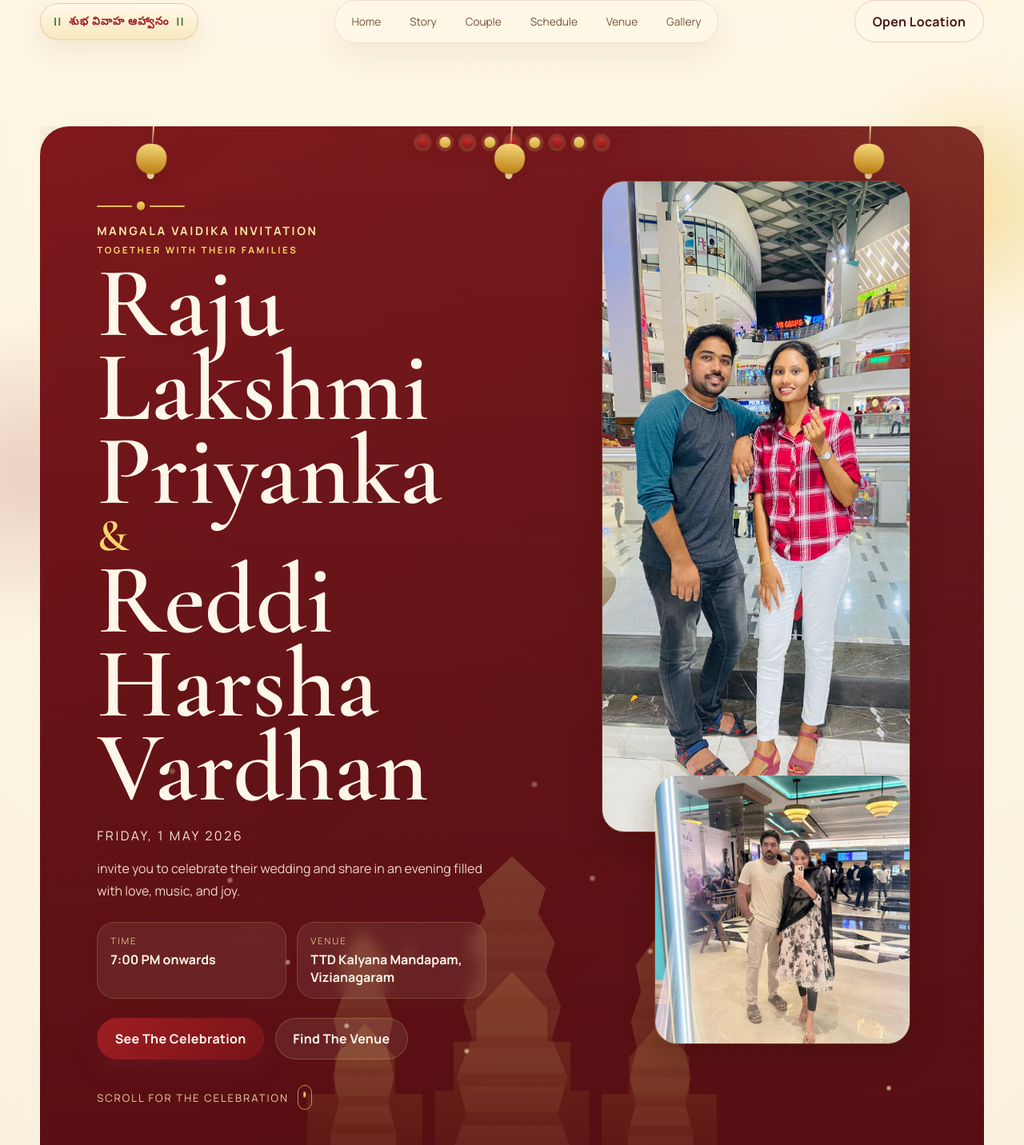
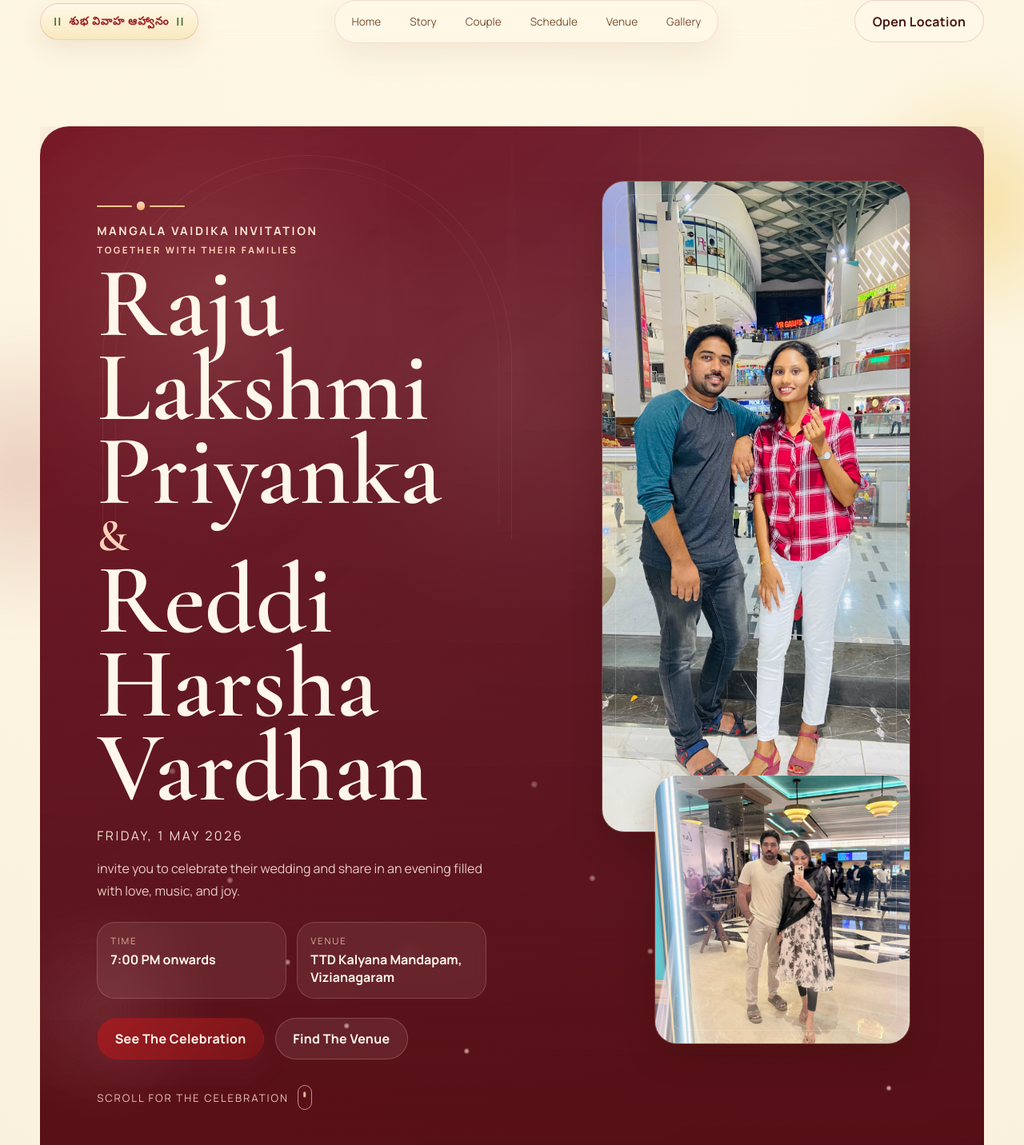
Before and after one commit to harsha1598/harshawedspriya, a React (Vite) app: page / in a window 1280 px wide. Shown: the part 16-1448 px from the top of the page at 80% size. Built offline with nearby package versions, Linux system fonts and the light colour scheme.

Commit message:
updated theme and content

```diff
--- a/src/App.jsx
+++ b/src/App.jsx
@@ -44,35 +44,6 @@ const sparkleItems = Array.from({ length: 14 }, (_, index) => ({
   duration: `${8 + (index % 5) * 1.6}s`,
 }));
 
-function TempleDecor() {
-  return (
-    <div className="hero__temple" aria-hidden="true">
-      <div className="hero__temple-bg">
-        <span className="hero__gopuram hero__gopuram--left" />
-        <span className="hero__gopuram hero__gopuram--center" />
-        <span className="hero__gopuram hero__gopuram--right" />
-      </div>
-      <div className="hero__garland">
-        {Array.from({ length: 9 }, (_, index) => (
-          <span key={index} />
-        ))}
-      </div>
-      <div className="hero__bells">
-        {Array.from({ length: 3 }, (_, index) => (
-          <span key={index} className="hero__bell">
-            <i />
-          </span>
-        ))}
-      </div>
-      <div className="hero__silhouette">
-        <span />
-        <span />
-        <span />
-      </div>
-    </div>
-  );
-}
-
 function SparkleField() {
   return (
     <div className="sparkles" aria-hidden="true">
@@ -117,9 +88,17 @@ function Hero({ couple, event, venue, buttons, heroImages }) {
   return (
     <section className="hero reveal-on-scroll is-visible" id="home">
       <div className="hero__backdrop" />
-      <TempleDecor />
+      <div className="hero__light-rays" aria-hidden="true">
+        <span />
+        <span />
+        <span />
+      </div>
       <SparkleField />
       <div className="hero__content">
+        <div className="hero__arch" aria-hidden="true">
+          <span className="hero__arch-line hero__arch-line--outer" />
+          <span className="hero__arch-line hero__arch-line--inner" />
+        </div>
         <div className="hero__ornament" aria-hidden="true">
           <span />
           <span />
--- a/src/content/siteContent.json
+++ b/src/content/siteContent.json
@@ -75,13 +75,13 @@
   "story": {
     "enabled": true,
     "eyebrow": "Our Story",
-    "title": "From a gentle hello to a forever promise",
-    "intro": "Their story began with a conversation that lingered longer than expected and a feeling that arrived quietly, then stayed.",
+    "title": "From college corridors to a forever promise",
+    "intro": "Their story began as collegemates nearly a decade ago, with familiar smiles, shared classrooms, and conversations that slowly became the best part of each day.",
     "paragraphs": [
-      "What followed was a friendship filled with small rituals, shared playlists, long drives, and countless little moments that slowly turned into a life imagined together.",
-      "Now, surrounded by the people they love most, they begin a new chapter and invite you to witness a celebration shaped by warmth, beauty, and heartfelt joy."
+      "Over the years, friendship turned into trust, trust turned into love, and the ordinary moments of college life became the foundation of a bond that only grew stronger with time.",
+      "Now, after around ten years of knowing each other, they step into a new chapter surrounded by family, memories, and the people who have watched their story become something truly unforgettable."
     ],
-    "quote": "Every love story is beautiful, but this one feels like home."
+    "quote": "We found forever in a friendship that began years ago."
   },
   "schedule": {
     "enabled": true,
@@ -105,8 +105,8 @@
   "gallery": {
     "enabled": true,
     "eyebrow": "Moments",
-    "title": "A glimpse into their world",
-    "description": "A romantic collage designed to feel cinematic on desktop and intimate on mobile.",
+    "title": "A decade in moments",
+    "description": "A romantic collage of memories, companionship, and the quiet magic of growing together over the years.",
     "variant": "stacked",
     "images": [
       { "src": "/images/couple-1.jpg", "alt": "Couple walking together" },
--- a/src/styles.css
+++ b/src/styles.css
@@ -230,10 +230,35 @@ img {
   inset: 0;
   border-radius: 36px;
   background: var(--hero-overlay),
-    radial-gradient(circle at top right, rgba(247, 218, 131, 0.14), transparent 25%),
-    linear-gradient(135deg, rgba(127, 17, 22, 0.96), rgba(84, 15, 19, 0.94));
+    radial-gradient(circle at 18% 18%, rgba(255, 215, 196, 0.2), transparent 20%),
+    radial-gradient(circle at 82% 16%, rgba(247, 218, 131, 0.16), transparent 22%),
+    radial-gradient(circle at 50% 26%, rgba(255, 238, 213, 0.14), transparent 24%),
+    linear-gradient(140deg, rgba(118, 18, 35, 0.96), rgba(96, 22, 44, 0.92) 45%, rgba(74, 18, 42, 0.94));
   box-shadow: 0 24px 80px rgba(95, 19, 18, 0.24);
   transform: translateY(calc(var(--scroll-shift) * -0.18));
+}
+
+.hero__backdrop::before,
+.hero__backdrop::after {
+  content: "";
+  position: absolute;
+  border-radius: 999px;
+  filter: blur(12px);
+  opacity: 0.55;
+}
+
+.hero__backdrop::before {
+  inset: auto auto 4rem -4rem;
+  width: 18rem;
+  height: 18rem;
+  background: radial-gradient(circle, rgba(255, 197, 204, 0.22), transparent 68%);
+}
+
+.hero__backdrop::after {
+  inset: 3rem -3rem auto auto;
+  width: 16rem;
+  height: 16rem;
+  background: radial-gradient(circle, rgba(255, 225, 156, 0.18), transparent 70%);
 }
 
 .hero__content,
@@ -242,7 +267,7 @@ img {
   z-index: 1;
 }
 
-.hero__temple,
+.hero__light-rays,
 .sparkles {
   position: absolute;
   inset: 0;
@@ -250,187 +275,25 @@ img {
   z-index: 1;
 }
 
-.hero__temple-bg {
-  position: absolute;
-  inset: auto 0 0;
-  height: 72%;
+.hero__light-rays {
   display: flex;
   justify-content: center;
-  align-items: end;
-  gap: clamp(0.75rem, 2vw, 2rem);
+  gap: clamp(1rem, 4vw, 3rem);
   opacity: 0.22;
-  transform: translateY(calc(var(--scroll-shift) * 0.12));
+  overflow: hidden;
 }
 
-.hero__gopuram {
-  display: block;
-  background:
-    linear-gradient(180deg, rgba(248, 221, 136, 0.95), rgba(248, 221, 136, 0.08)),
-    repeating-linear-gradient(
-      180deg,
-      rgba(255, 241, 195, 0.24) 0 8%,
-      rgba(159, 29, 34, 0.08) 8% 12%
-    );
-  box-shadow:
-    0 0 28px rgba(241, 199, 91, 0.14),
-    inset 0 -14px 24px rgba(91, 18, 23, 0.22);
-}
-
-.hero__gopuram--left,
-.hero__gopuram--right {
-  width: min(16vw, 8rem);
-  height: min(42vw, 19rem);
-  clip-path: polygon(
-    50% 0%,
-    74% 14%,
-    69% 25%,
-    79% 37%,
-    73% 48%,
-    80% 60%,
-    74% 71%,
-    82% 83%,
-    82% 100%,
-    18% 100%,
-    18% 83%,
-    26% 71%,
-    20% 60%,
-    27% 48%,
-    21% 37%,
-    31% 25%,
-    26% 14%
+.hero__light-rays span {
+  width: min(14vw, 7rem);
+  height: 100%;
+  background: linear-gradient(
+    180deg,
+    rgba(255, 233, 205, 0.28),
+    rgba(255, 233, 205, 0.03) 46%,
+    transparent
   );
-}
-
-.hero__gopuram--center {
-  width: min(24vw, 12rem);
-  height: min(54vw, 25rem);
-  clip-path: polygon(
-    50% 0%,
-    72% 10%,
-    67% 18%,
-    78% 27%,
-    72% 36%,
-    82% 47%,
-    76% 57%,
-    86% 69%,
-    80% 80%,
-    88% 91%,
-    88% 100%,
-    12% 100%,
-    12% 91%,
-    20% 80%,
-    14% 69%,
-    24% 57%,
-    18% 47%,
-    28% 36%,
-    22% 27%,
-    33% 18%,
-    28% 10%
-  );
-}
-
-.hero__garland {
-  position: absolute;
-  top: 0.85rem;
-  left: 50%;
-  display: flex;
-  gap: 0.9rem;
-  transform: translateX(-50%);
-}
-
-.hero__garland span {
-  width: 0.85rem;
-  height: 0.85rem;
-  border-radius: 999px;
-  background: linear-gradient(180deg, #f8dd88, #d2a72e);
-  box-shadow:
-    0 0 0 4px rgba(248, 221, 136, 0.14),
-    0 10px 18px rgba(97, 28, 14, 0.22);
-}
-
-.hero__garland span:nth-child(odd) {
-  background: linear-gradient(180deg, #c9322e, #8f171c);
-}
-
-.hero__bells {
-  position: absolute;
-  top: 0;
-  left: 10%;
-  right: 10%;
-  display: flex;
-  justify-content: space-between;
-}
-
-.hero__bell {
-  position: relative;
-  width: 3rem;
-  height: 5.6rem;
-  transform-origin: top center;
-}
-
-.hero__bell::before {
-  content: "";
-  position: absolute;
-  top: 0;
-  left: 50%;
-  width: 2px;
-  height: 1.55rem;
-  background: linear-gradient(180deg, rgba(248, 221, 136, 0.95), rgba(255, 239, 199, 0.2));
-  transform: translateX(-50%);
-}
-
-.hero__bell::after {
-  content: "";
-  position: absolute;
-  top: 1.35rem;
-  left: 50%;
-  width: 2.4rem;
-  height: 2.4rem;
-  border-radius: 58% 58% 65% 65%;
-  background: linear-gradient(180deg, #f6d67a, #ba7f12);
-  box-shadow: 0 10px 18px rgba(60, 13, 2, 0.18);
-  transform: translateX(-50%);
-}
-
-.hero__bell i {
-  position: absolute;
-  top: 3.1rem;
-  left: 50%;
-  width: 0.55rem;
-  height: 1rem;
-  border-radius: 999px;
-  background: #f8e7af;
-  transform: translateX(-50%);
-}
-
-.hero__silhouette {
-  position: absolute;
-  bottom: 0;
-  left: 0;
-  right: 0;
-  display: flex;
-  justify-content: center;
-  align-items: end;
-  gap: 1rem;
-  opacity: 0.16;
-}
-
-.hero__silhouette span {
-  display: block;
-  background: linear-gradient(180deg, rgba(241, 199, 91, 0.95), rgba(241, 199, 91, 0.2));
-}
-
-.hero__silhouette span:nth-child(1),
-.hero__silhouette span:nth-child(3) {
-  width: min(22vw, 9rem);
-  height: min(28vw, 12rem);
-  clip-path: polygon(50% 0%, 76% 22%, 76% 46%, 100% 46%, 100% 100%, 0% 100%, 0% 46%, 24% 46%, 24% 22%);
-}
-
-.hero__silhouette span:nth-child(2) {
-  width: min(28vw, 12rem);
-  height: min(38vw, 16rem);
-  clip-path: polygon(50% 0%, 73% 18%, 73% 34%, 88% 34%, 88% 58%, 100% 58%, 100% 100%, 0% 100%, 0% 58%, 12% 58%, 12% 34%, 27% 34%, 27% 18%);
+  clip-path: polygon(50% 0%, 100% 100%, 0% 100%);
+  filter: blur(1px);
 }
 
 .sparkle {
@@ -439,7 +302,7 @@ img {
   width: 0.5rem;
   height: 0.5rem;
   border-radius: 999px;
-  background: radial-gradient(circle, rgba(255, 243, 199, 0.95), rgba(247, 212, 108, 0.1));
+  background: radial-gradient(circle, rgba(255, 233, 225, 0.95), rgba(247, 212, 108, 0.08));
   filter: blur(0.3px);
   opacity: 0;
 }
@@ -450,8 +313,30 @@ img {
   z-index: 2;
 }
 
+.hero__arch {
+  position: absolute;
+  inset: 1rem 1rem auto auto;
+  width: min(100%, 32rem);
+  height: min(100%, 30rem);
+  opacity: 0.28;
+  z-index: -1;
+}
+
+.hero__arch-line {
+  position: absolute;
+  inset: 0;
+  border: 1px solid rgba(255, 223, 183, 0.28);
+  border-bottom: 0;
+  border-radius: 16rem 16rem 0 0;
+}
+
+.hero__arch-line--inner {
+  inset: 1rem;
+  border-color: rgba(255, 236, 214, 0.18);
+}
+
 .hero__content .eyebrow {
-  color: #f7d46c;
+  color: #ffd6be;
 }
 
 .hero__ornament {
@@ -464,7 +349,7 @@ img {
 .hero__ornament span {
   display: block;
   border-radius: 999px;
-  background: linear-gradient(180deg, #f7d46c, #d2a12a);
+  background: linear-gradient(180deg, #ffd9c0, #f0b469);
 }
 
 .hero__ornament span:nth-child(1),
@@ -480,7 +365,7 @@ img {
 
 .hero__kicker {
   margin: 0 0 0.45rem;
-  color: #ffe7a5;
+  color: #ffe5d6;
   font-size: 0.9rem;
   font-weight: 700;
   letter-spacing: 0.18em;
@@ -498,13 +383,13 @@ img {
 
 .hero__ampersand {
   font-size: 0.45em;
-  color: #f7d46c;
+  color: #ffd1b9;
   margin: 0.3rem 0;
 }
 
 .hero__subtitle {
   margin: 0.85rem 0 0;
-  color: rgba(255, 235, 188, 0.92);
+  color: rgba(255, 222, 204, 0.92);
   font-size: 1rem;
   letter-spacing: 0.1em;
   text-transform: uppercase;
@@ -515,13 +400,13 @@ img {
   font-size: 1rem;
   letter-spacing: 0.16em;
   text-transform: uppercase;
-  color: rgba(255, 245, 220, 0.94);
+  color: rgba(255, 237, 221, 0.94);
 }
 
 .hero__lead {
   max-width: 38rem;
   margin: 1rem 0 0;
-  color: rgba(255, 243, 218, 0.88);
+  color: rgba(255, 233, 224, 0.86);
   line-height: 1.8;
 }
 
@@ -534,9 +419,9 @@ img {
 
 .hero__meta div {
   padding: 0.9rem 1rem;
-  border: 1px solid rgba(247, 212, 108, 0.18);
+  border: 1px solid rgba(255, 218, 190, 0.18);
   border-radius: 22px;
-  background: rgba(255, 244, 218, 0.08);
+  background: rgba(255, 237, 228, 0.08);
   backdrop-filter: blur(8px);
 }
 
@@ -546,7 +431,7 @@ img {
   font-size: 0.72rem;
   letter-spacing: 0.16em;
   text-transform: uppercase;
-  color: rgba(255, 232, 168, 0.76);
+  color: rgba(255, 215, 190, 0.76);
 }
 
 .hero__actions {
@@ -561,7 +446,7 @@ img {
   align-items: center;
   gap: 0.7rem;
   margin-top: 2rem;
-  color: rgba(255, 235, 188, 0.88);
+  color: rgba(255, 219, 203, 0.88);
   font-size: 0.82rem;
   letter-spacing: 0.15em;
   text-transform: uppercase;
@@ -571,7 +456,7 @@ img {
   display: inline-block;
   width: 1.1rem;
   height: 1.9rem;
-  border: 1px solid rgba(247, 212, 108, 0.65);
+  border: 1px solid rgba(255, 216, 191, 0.65);
   border-radius: 999px;
   position: relative;
 }
@@ -584,13 +469,13 @@ img {
   width: 0.22rem;
   height: 0.45rem;
   border-radius: 999px;
-  background: #f7d46c;
+  background: #ffd1b9;
   transform: translateX(-50%);
 }
 
 .hero__actions .button--ghost {
-  border-color: rgba(247, 212, 108, 0.22);
-  background: rgba(255, 244, 218, 0.08);
+  border-color: rgba(255, 216, 191, 0.22);
+  background: rgba(255, 237, 228, 0.08);
   color: #fff8ee;
 }
 
@@ -602,11 +487,21 @@ img {
 }
 
 .hero__frame {
+  position: relative;
   overflow: hidden;
   border-radius: 28px;
-  border: 1px solid rgba(247, 212, 108, 0.16);
+  border: 1px solid rgba(255, 221, 193, 0.18);
   box-shadow: 0 16px 36px rgba(50, 19, 6, 0.28);
   transform: translateY(calc(var(--scroll-shift) * -0.12));
+}
+
+.hero__frame::before {
+  content: "";
+  position: absolute;
+  inset: 1rem;
+  border: 1px solid rgba(255, 233, 220, 0.22);
+  border-radius: 22px;
+  z-index: 2;
 }
 
 .hero__frame img,
@@ -761,7 +656,8 @@ img {
 .gallery__item img {
   position: relative;
   z-index: 1;
-  transform: scale(1.02);
+  transform: scale(1.05);
+  filter: saturate(1.02) contrast(1.02);
 }
 
 .gallery__frame-glow {
@@ -773,6 +669,10 @@ img {
     linear-gradient(180deg, rgba(255, 255, 255, 0.12), transparent 18%),
     radial-gradient(circle at top left, rgba(255, 244, 207, 0.22), transparent 35%);
   z-index: 2;
+}
+
+.gallery__item::marker {
+  content: "";
 }
 
 .gallery__item::before,
@@ -794,6 +694,22 @@ img {
 
 .gallery__item::after {
   right: 1rem;
+}
+
+.gallery__item:nth-child(1) {
+  border-radius: 34px 22px 34px 22px;
+}
+
+.gallery__item:nth-child(2) {
+  border-radius: 20px 34px 20px 34px;
+}
+
+.gallery__item:nth-child(3) {
+  border-radius: 32px 18px 28px 24px;
+}
+
+.gallery__item:nth-child(4) {
+  border-radius: 22px 30px 22px 30px;
 }
 
 .footer {
@@ -939,32 +855,14 @@ img {
     justify-content: center;
   }
 
-  .hero__bells {
-    left: 1.75rem;
-    right: 1.75rem;
-  }
-
-  .hero__bell {
-    width: 2.4rem;
-    height: 4.6rem;
-  }
-
-  .hero__garland {
-    gap: 0.55rem;
-  }
-
-  .hero__garland span {
-    width: 0.65rem;
-    height: 0.65rem;
-  }
-
   .hero__scroll-cue {
     margin-top: 1.5rem;
   }
 
-  .hero__temple-bg {
-    height: 54%;
-    opacity: 0.16;
+  .hero__arch {
+    inset: 0.75rem 0.75rem auto auto;
+    width: calc(100% - 1.5rem);
+    height: 18rem;
   }
 
   .gallery__item::before,
@@ -999,20 +897,20 @@ img {
     box-shadow: 0 18px 34px rgba(123, 38, 17, 0.24);
   }
 
-  .hero__gopuram--left {
-    animation: temple-rise 9s ease-in-out infinite;
+  .hero__light-rays span {
+    animation: ray-breathe 7.6s ease-in-out infinite;
   }
 
-  .hero__gopuram--center {
-    animation: temple-rise 7.8s ease-in-out infinite;
+  .hero__light-rays span:nth-child(2) {
+    animation-delay: 0.8s;
   }
 
-  .hero__gopuram--right {
-    animation: temple-rise 8.6s ease-in-out infinite;
+  .hero__light-rays span:nth-child(3) {
+    animation-delay: 1.6s;
   }
 
   .gallery__item:hover img {
-    transform: scale(1.08);
+    transform: scale(1.12);
   }
 
   .gallery__item {
@@ -1040,24 +938,20 @@ img {
     animation: frame-shimmer 4.8s ease-in-out infinite;
   }
 
-  .hero__bell {
-    animation: temple-sway 4.4s ease-in-out infinite;
+  .gallery__item img {
+    animation: gallery-pan 11s ease-in-out infinite alternate;
   }
 
-  .hero__bell:nth-child(2) {
-    animation-delay: 0.5s;
+  .gallery__item:nth-child(2) img {
+    animation-delay: 1.1s;
   }
 
-  .hero__bell:nth-child(3) {
-    animation-delay: 1s;
+  .gallery__item:nth-child(3) img {
+    animation-delay: 2s;
   }
 
-  .hero__garland span {
-    animation: garland-glow 3.4s ease-in-out infinite;
-  }
-
-  .hero__garland span:nth-child(3n) {
-    animation-delay: 0.5s;
+  .gallery__item:nth-child(4) img {
+    animation-delay: 2.9s;
   }
 
   .sparkle {
@@ -1082,25 +976,15 @@ img {
   }
 }
 
-@keyframes temple-sway {
+@keyframes ray-breathe {
   0%,
   100% {
-    transform: rotate(-4deg);
+    transform: scaleY(1);
+    opacity: 0.22;
   }
   50% {
-    transform: rotate(4deg);
-  }
-}
-
-@keyframes temple-rise {
-  0%,
-  100% {
-    transform: translateY(0);
-    opacity: 0.9;
-  }
-  50% {
-    transform: translateY(-10px);
-    opacity: 1;
+    transform: scaleY(1.06);
+    opacity: 0.42;
   }
 }
 
@@ -1128,19 +1012,12 @@ img {
   }
 }
 
-@keyframes garland-glow {
-  0%,
+@keyframes gallery-pan {
+  0% {
+    transform: scale(1.05) translate3d(-2%, -1%, 0);
+  }
   100% {
-    transform: translateY(0);
-    box-shadow:
-      0 0 0 4px rgba(248, 221, 136, 0.14),
-      0 10px 18px rgba(97, 28, 14, 0.22);
-  }
-  50% {
-    transform: translateY(4px);
-    box-shadow:
-      0 0 0 6px rgba(248, 221, 136, 0.2),
-      0 14px 22px rgba(97, 28, 14, 0.28);
+    transform: scale(1.12) translate3d(2%, 1%, 0);
   }
 }
 
```
